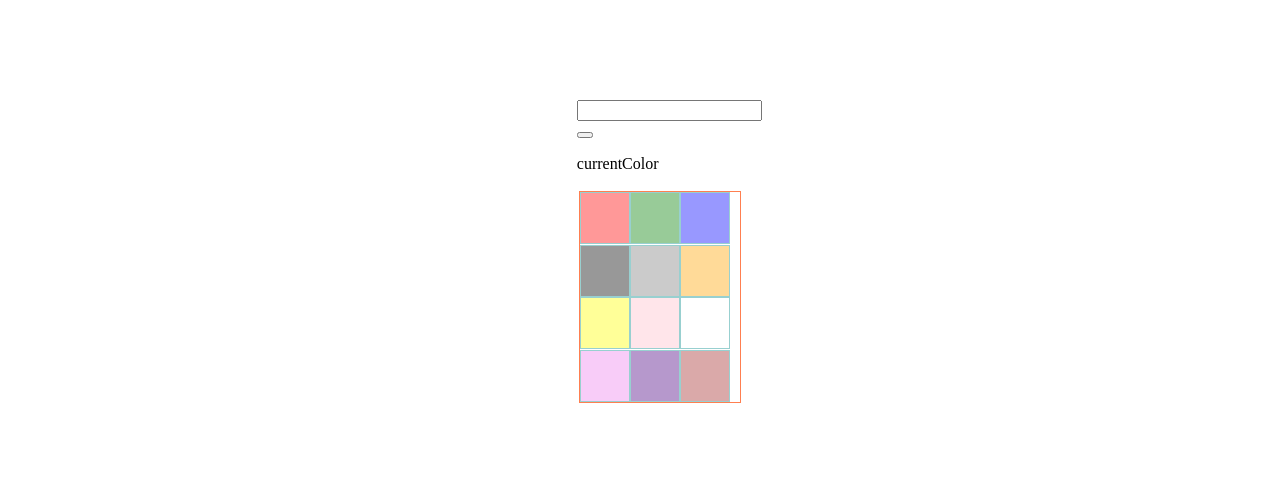
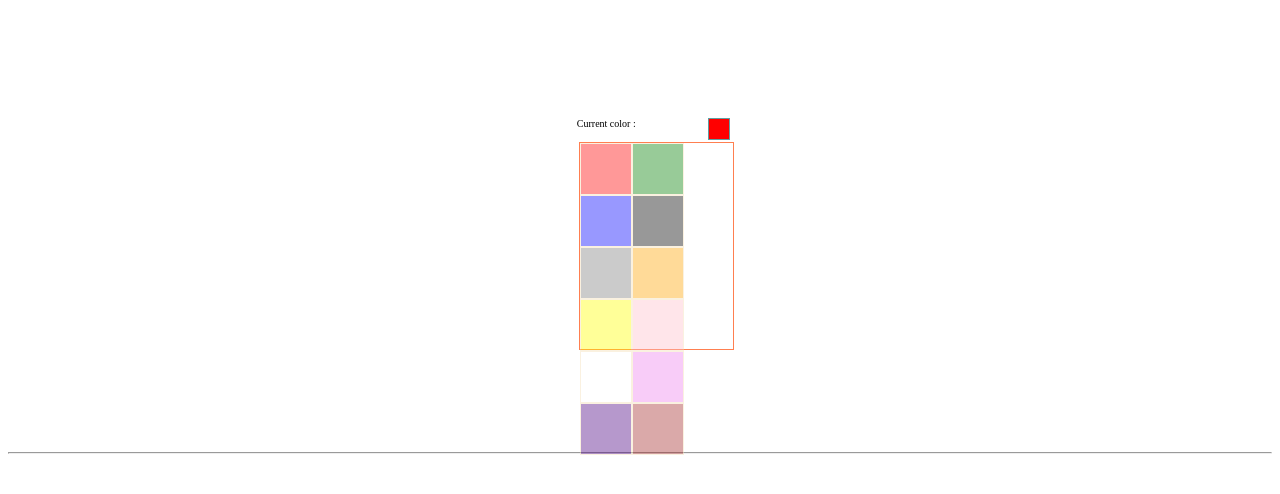
Before and after one commit to vlmaslennikov/custom-color-picker-on-angular, an Angular app: page / in a window 1280 px wide. Shown: the top 494 px of the page. Built offline with nearby package versions, Linux system fonts and the light colour scheme.

Commit message:
fix directive

```diff
--- a/src/app/app.component.html
+++ b/src/app/app.component.html
@@ -1,3 +1,4 @@
 <div class="wrapper">
   <app-color-picker></app-color-picker>
 </div>
+<hr>
--- a/src/app/color-picker/color-picker.component.html
+++ b/src/app/color-picker/color-picker.component.html
@@ -1,10 +1,17 @@
-<input type="text" (click)="$event.preventDefault()" >
-<button (click)="toggle=!toggle"></button>
+<div>
+    <input class="checkbox-toggle" type="checkbox" (change)="toggle=!toggle" >
+    <div class="arrows-img"></div>
+</div>
+
 <div *ngIf='toggle'>
-    <p class="color-variant"> currentColor </p>
-    <table class="palette-block"  #paletteDropdown >
-        <tr class="palette-main" appPicker>
-            <td class="color-variant unselected" tabindex="1" [style.backgroundColor]="color" *ngFor="let color of palette" (click)="addFocus($event.target)" (keydown.enter)="selectColor()"></td>
+    <div class="current-color-block">
+        <div class="current-color-title"> Current color :  </div>
+        <div class="current-color" [style.backgroundColor]="palette.selectedColor"></div>
+    </div>
+
+    <table class="palette-block"  #paletteDropdown  appPicker (setColor)="selectColor($event)">
+        <tr class="palette-main">
+            <td class="color-variant unselected" tabindex="1" [style.backgroundColor]="color" *ngFor="let color of palette.allColors" ></td>
         </tr>
     </table>
 </div>
--- a/src/app/color-picker/color-picker.component.scss
+++ b/src/app/color-picker/color-picker.component.scss
@@ -4,23 +4,94 @@
         padding: 0;
         display: flex;
         flex-wrap: wrap;
-        width: 160px;
-        height: 210px;
+        width: 153.5px;
+        height: 206px;
         border: 1px solid coral;
 
-        .color-variant{
-            margin: 0;
-            padding: 0;
-            width: 30%;
-            height: 50px;
-            border: 1px solid ;
-        }
         .unselected{
             opacity: 0.4;
-            border-color: darkcyan ;
+            border-color: wheat ;
         }
+
         .selected{
             opacity: 1;
-            border-color: rgb(185, 130, 27);
+            border-color: black;
         }
     }
+
+    .color-variant{
+
+        margin: 0;
+        padding: 0;
+        width: 50px;
+        height:50px;
+        border: 1px solid ;
+    }
+    .current-color-block{
+        width: 153.5px;
+        display: flex;
+        justify-content: space-between;
+
+    }
+    .current-color-title{
+        font-size: 10px;
+    }
+    .current-color{
+
+        padding: 0;
+        margin: 0;
+        width: 20px;
+        height:20px;
+        border:1px solid cadetblue;
+    }
+
+    .buttons-block{
+        width: 153.5px;
+        display: flex;
+    }
+
+
+    .checkbox-toggle {
+        margin: auto 15px;
+        opacity: 0;
+        cursor: pointer;
+        position: relative;
+        &:checked {
+            & + div {
+                .todo-title {
+                    text-decoration: line-through;
+                }
+            }
+            & + div::before {
+                content: "";
+                // background-image: url(" ");
+                background-size: 100%;
+                background-repeat: no-repeat;
+                position: absolute;
+                z-index: -2;
+                top: 35%;
+                left: -32px;
+                width: 20px;
+                height: 20px;
+            }
+        }
+        &:not(:checked) {
+            & + div {
+                .todo-title {
+                    text-decoration: none;
+                }
+            }
+            & + div::before {
+                content: "";
+                // background-image: url(" ");
+                background-size: 100%;
+                background-repeat: no-repeat;
+                position: absolute;
+                z-index: -2;
+                top: 35%;
+                left: -32px;
+                width: 20px;
+                height: 20px;
+            }
+        }
+    }
--- a/src/app/color-picker/color-picker.component.ts
+++ b/src/app/color-picker/color-picker.component.ts
@@ -1,4 +1,5 @@
 import { Component, ElementRef, ViewChild } from '@angular/core';
+import { Palette } from '../interfaces/palette';
 
 @Component({
   selector: 'app-color-picker',
@@ -6,20 +7,19 @@ import { Component, ElementRef, ViewChild } from '@angular/core';
   styleUrls: ['./color-picker.component.scss']
 })
 export class ColorPickerComponent   {
-  palette:string[]=[
+  palette: Palette={
+    selectedColor:"red",
+    allColors : [
     'red','green','blue','black','grey','orange','yellow','pink','white','violet','indigo','brown'
-  ];
+  ]
+  }
   selectedColor!:string;
   currentColor!:string;
   toggle=true;
   @ViewChild('paletteDropdown') paletteDropdown!:ElementRef
 
-  selectColor(){
+  selectColor(value:string){
+    this.palette.selectedColor=value;
+  }
 
-  }
-  addFocus(eventTarget:any){
-    // Array.from(eventTarget.parentElement.cells).map((el:any)=>el.classList.remove('selected'));
-    // eventTarget.focus();
-    // eventTarget.classList.add('selected');
-  }
 }
--- a/src/app/directives/picker.directive.ts
+++ b/src/app/directives/picker.directive.ts
@@ -1,39 +1,33 @@
-import { Directive, HostListener } from '@angular/core';
+import { Directive, HostListener, Output , EventEmitter } from '@angular/core';
 
 @Directive({
   selector: '[appPicker]'
 })
 export class PickerDirective {
 
-
-  // @Output() setValue: EventEmitter<any> = new EventEmitter<string>();
+  @Output() setColor: EventEmitter<any> = new EventEmitter<string>();
 
   @HostListener('keydown.arrowdown', ['$event.target']) arrowDown(
     event: EventTarget
   ):void {
     let eventTarget = event as any;
     eventTarget.classList.remove('selected');
-    if (eventTarget.cellIndex >=9) {////
-      // this.setValue.emit(eventTarget.nextSibling.value);
+    if (eventTarget.cellIndex >=9) {
       eventTarget.parentElement.cells[eventTarget.cellIndex-9].classList.add('selected');
       eventTarget.parentElement.cells[eventTarget.cellIndex-9].focus();
     } else {
-      // this.setValue.emit(eventTarget.parentElement.firstElementChild.value);
       eventTarget.parentElement.cells[eventTarget.cellIndex+3].classList.add('selected');
       eventTarget.parentElement.cells[eventTarget.cellIndex+3].focus();
     }
   }
 
-
   @HostListener('keydown.arrowup', ['$event.target']) arrowUp(event: EventTarget):void {
     let eventTarget = event as any;
     eventTarget.classList.remove('selected');
     if (eventTarget.cellIndex <= 2) {
-      // this.setValue.emit(eventTarget.previousSibling.value);
       eventTarget.parentElement.cells[eventTarget.cellIndex+9].classList.add('selected');
       eventTarget.parentElement.cells[eventTarget.cellIndex+9].focus();
     } else {
-      // this.setValue.emit(eventTarget.parentElement.lastElementChild.value);
       eventTarget.parentElement.cells[eventTarget.cellIndex-3].classList.add('selected');
       eventTarget.parentElement.cells[eventTarget.cellIndex-3].focus();
     }
@@ -45,11 +39,9 @@ export class PickerDirective {
     let eventTarget = event as any;
     eventTarget.classList.remove('selected');
     if (eventTarget.cellIndex === 0) {
-      // this.setValue.emit(eventTarget.previousSibling.value);
-      eventTarget.cellIndex[eventTarget.parentElement.cells.length-1].classList.add('selected');
-      eventTarget.cellIndex[eventTarget.parentElement.cells.length-1].focus();
+      eventTarget.parentElement.cells[eventTarget.parentElement.cells.length-1].classList.add('selected');
+      eventTarget.parentElement.cells[eventTarget.parentElement.cells.length-1].focus();
     } else {
-      // this.setValue.emit(eventTarget.parentElement.lastElementChild.value);
       eventTarget.parentElement.cells[eventTarget.cellIndex-1].classList.add('selected');
       eventTarget.parentElement.cells[eventTarget.cellIndex-1].focus();
     }
@@ -62,26 +54,25 @@ export class PickerDirective {
     let eventTarget = event as any;
     eventTarget.classList.remove('selected');
     if (eventTarget.cellIndex === eventTarget.parentElement.cells.length-1) {
-      // this.setValue.emit(eventTarget.previousSibling.value);
-      eventTarget.cellIndex[0].classList.add('selected');
-      eventTarget.cellIndex[0].focus();
+      eventTarget.parentElement.cells[0].classList.add('selected');
+      eventTarget.parentElement.cells[0].focus();
     } else {
-      // this.setValue.emit(eventTarget.parentElement.lastElementChild.value);
       eventTarget.parentElement.cells[eventTarget.cellIndex+1].classList.add('selected');
       eventTarget.parentElement.cells[eventTarget.cellIndex+1].focus();
     }
   }
 
-  @HostListener('click', ['$event.target']) addFocus(event: EventTarget):void {
+  @HostListener('click', ['$event.target']) addColorByCursor(event: EventTarget):void {
     let eventTarget = event as any;
-console.log('tghsrthwshswh');
-
     Array.from(eventTarget.parentElement.cells).map((el:any)=>el.classList.remove('selected'));
     eventTarget.classList.add('selected');
     eventTarget.focus();
-
-
+    this.setColor.emit(eventTarget.style.backgroundColor);
   }
 
+  @HostListener('keydown.enter', ['$event.target']) addColorByEnter(event: EventTarget):void {
+    let eventTarget = event as any;
+    this.setColor.emit(eventTarget.style.backgroundColor);
+  }
 
 }
--- /dev/null
+++ b/src/app/interfaces/palette.ts
@@ -0,0 +1,4 @@
+export interface Palette {
+    selectedColor:string,
+    allColors:string[]
+}
```
